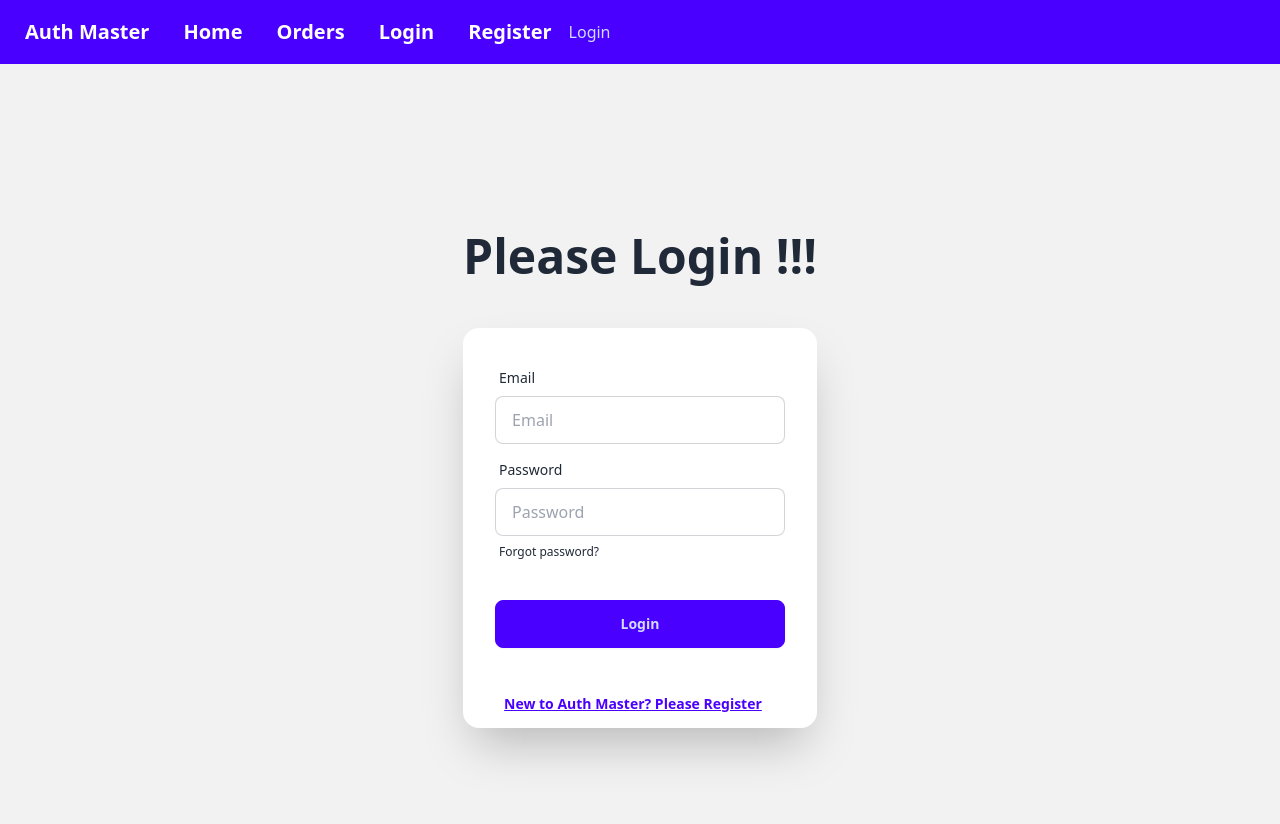
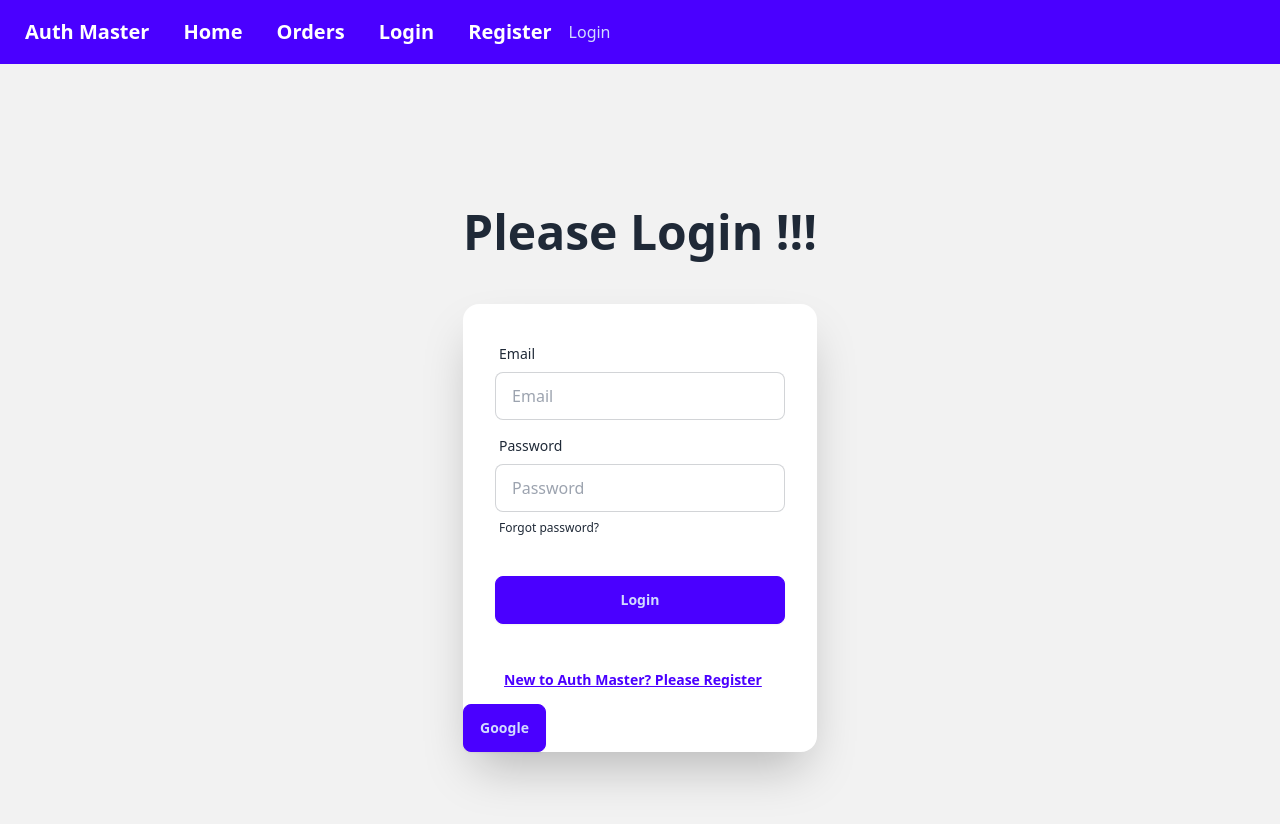
Before and after one commit to SuraiyaAkterTrishna/auth-master, a React (Vite) app: page /login in a window 1280 px wide. Shown: the top 824 px of the page. Built offline with nearby package versions, Linux system fonts and the light colour scheme; no server answers.

Commit message:
google social login

```diff
--- a/src/components/Login/Login.jsx
+++ b/src/components/Login/Login.jsx
@@ -4,7 +4,7 @@
 
 const Login = () => {
 
-  const {signIn} = useContext(AuthContext);
+  const {signIn, signInWithGoogle} = useContext(AuthContext);
 
   const handleLogin = (event) => {
     event.preventDefault();
@@ -23,7 +23,16 @@
     })
   };
 
-
+  const handleGoogleSignIn = () => {
+    signInWithGoogle()
+    .then(result => {
+      const loggedUser = result.user;
+      console.log(loggedUser);
+    })
+    .catch(error => {
+      console.log(error);
+    })
+  }
   return (
     <div className="hero min-h-screen bg-base-200">
       <div className="hero-content flex-col lg:flex-col">
@@ -67,9 +76,14 @@
               <button className="btn btn-primary">Login</button>
             </div>
           </form>
+          <div>
           <Link to="/register">
             <button className="btn btn-link ml-6">New to Auth Master? Please Register</button>
           </Link>
+          </div>
+          <div>
+            <button onClick={handleGoogleSignIn} className="btn btn-primary">Google</button>
+          </div>
         </div>
       </div>
     </div>
--- a/src/providers/AuthProviders.jsx
+++ b/src/providers/AuthProviders.jsx
@@ -1,12 +1,14 @@
 /* eslint-disable no-unused-vars */
 /* eslint-disable react/prop-types */
 import { createContext, useEffect, useState } from "react";
-import {createUserWithEmailAndPassword, getAuth, onAuthStateChanged, signInWithEmailAndPassword, signOut} from 'firebase/auth';
+import {GoogleAuthProvider, createUserWithEmailAndPassword, getAuth, onAuthStateChanged, signInWithEmailAndPassword, signInWithPopup, signOut} from 'firebase/auth';
 import app from "../firebase/firebase.config";
 
 export const AuthContext = createContext(null);
 
 const auth = getAuth(app);
+
+const googleAuthProvider = new GoogleAuthProvider();
 
 const AuthProviders = ({children}) => {
 
@@ -19,6 +21,11 @@
 
     const signIn = (email, password) => {
         return signInWithEmailAndPassword(auth, email, password);
+    }
+
+    // google login
+    const signInWithGoogle = () => {
+        return signInWithPopup(auth, googleAuthProvider);
     }
 
     const logOut = () => {
@@ -44,6 +51,7 @@
         createUser,
         signIn,
         logOut,
+        signInWithGoogle,
     }
 
     return (
```
